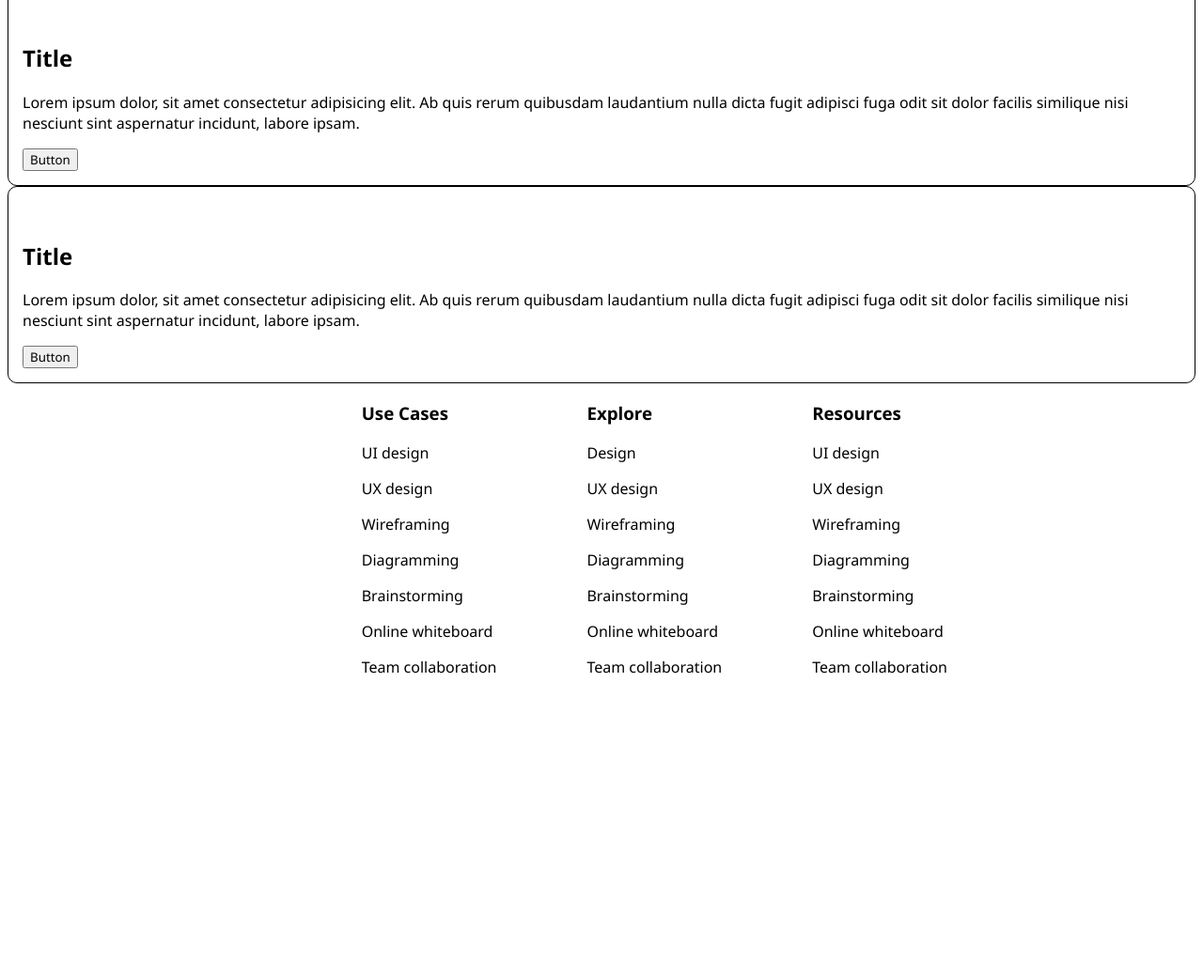
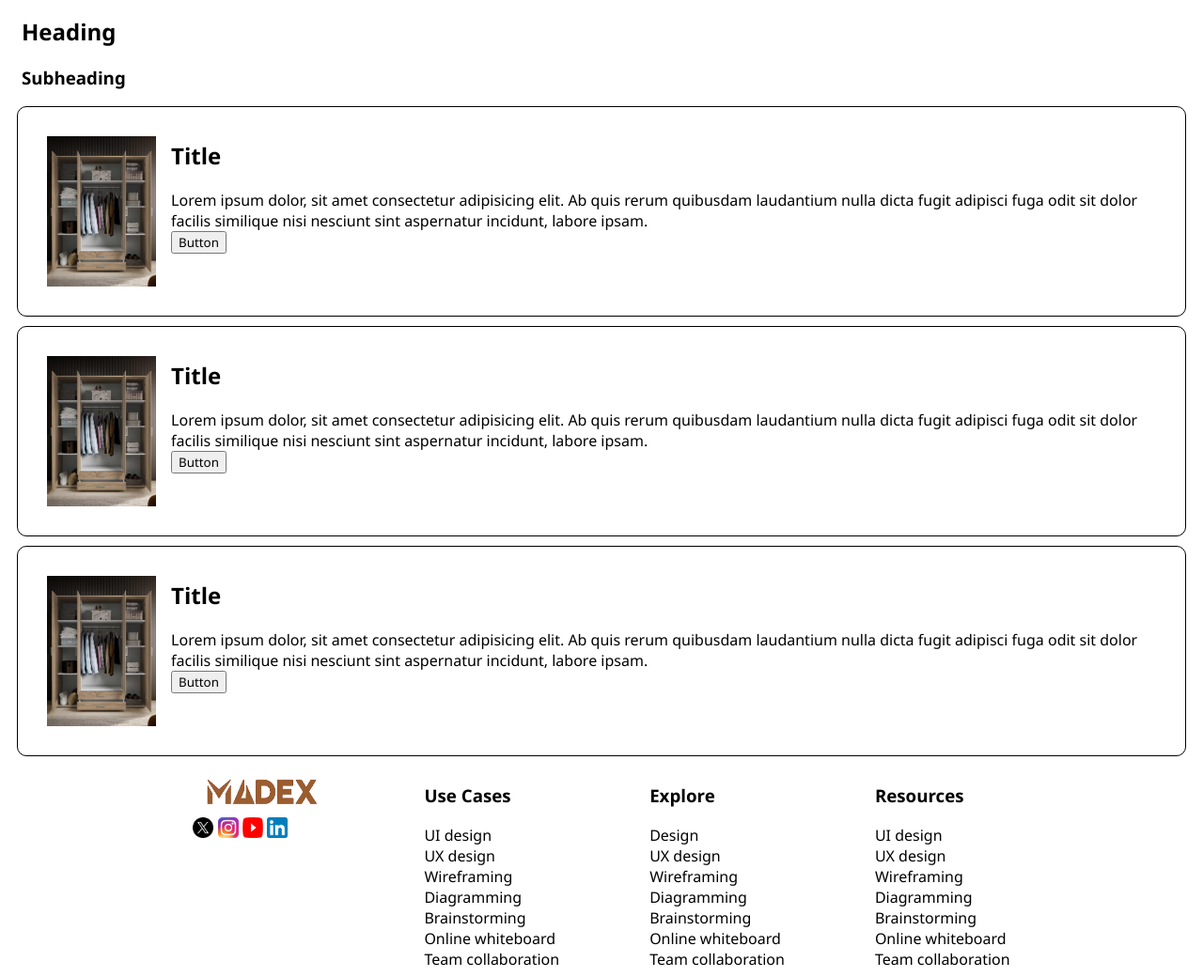
Before and after one commit to vicent3/paginaWebIndexedDB, a plain HTML site: page index.html in a window 1280 px wide. Shown: the part 1080-2120 px from the top of the page at 94% size. Before the commit the page ends 1825 px from the top, so only its background shows below. Drawn offline with Linux system fonts and the light colour scheme.

Commit message:
agregado de imagenes, css y pequeñas modificacion en el html

```diff
--- a/estilos.css
+++ b/estilos.css
@@ -9,6 +9,19 @@
 
 .logo {
     justify-content: start;
+    height: 50px;
+    width: 150px;
+}
+
+.imagen {
+    height: 450px;
+    width: 350px;
+}
+
+.ropero {
+    height: 160px;
+    width: 120px;
+    margin: 1rem;
 }
 
 .navegacion {
@@ -35,9 +48,33 @@
 }
 
 .cards {
+    /* text-align: center; */
     border: 1px solid black;
     border-radius: 10px;
     padding: 15px;
+}
+
+.titulo {
+    padding-left: 15px;
+}
+
+h4,
+p {
+    margin: 0;
+}
+
+.cardfoto {
+    display: flex;
+    border: 1px solid black;
+    border-radius: 10px;
+    padding: 15px;
+    margin: 10px;
+}
+
+
+.logop {
+    height: 22px;
+    width: 22px;
 }
 
 .tabla th,
--- a/index.html
+++ b/index.html
@@ -10,7 +10,7 @@
 
 <body>
     <header class="nav">
-        <img src="#" alt="logo" class="logo">
+        <img src="./img/logo.png" alt="logo" class="logo">
         <nav>
             <ul class="navegacion">
                 <li>
@@ -83,11 +83,13 @@
                 </select>
             </div>
         </section>
-        <h3>Latest Reviews</h3>
+        <h3 class="titulo">Latest Reviews</h3>
         <section class="review">
             <div class="cards">
                 <div>
-                    <h4>******</h4>
+                    <h4>
+                        <center>******</center>
+                    </h4>
                     <h3>Review title</h3>
                     <p>Review body</p>
                     <div>
@@ -99,7 +101,9 @@
             </div>
             <div class="cards">
                 <div>
-                    <h4>******</h4>
+                    <h4>
+                        <center>******</center>
+                    </h4>
                     <h3>Review title</h3>
                     <p>Review body</p>
                     <div>
@@ -111,7 +115,9 @@
             </div>
             <div class="cards">
                 <div>
-                    <h4>******</h4>
+                    <h4>
+                        <center>******</center>
+                    </h4>
                     <h3>Review title</h3>
                     <p>Review body</p>
                     <div>
@@ -121,10 +127,10 @@
                     </div>
                 </div>
             </div>
-        </section>
+        </section> <br>
         <section class="section-tabla">
             <div>
-                <img src="" alt="">
+                <img src="img/madera.jpg" alt="" class="imagen">
             </div>
             <div>
                 <img src="" alt="">
@@ -140,10 +146,10 @@
             </div>
         </section>
         <section>
-            <h2>Heading</h2>
-            <h3>Subheading</h3>
-            <div class="cards">
-                <img src="" alt="">
+            <h2 class="titulo">Heading</h2>
+            <h3 class="titulo">Subheading</h3>
+            <div class="cardfoto">
+                <img src="img/ropero.jpg" alt="" class="ropero">
                 <div>
                     <h2>Title</h2>
                     <p>Lorem ipsum dolor, sit amet consectetur adipisicing elit. Ab quis rerum quibusdam laudantium
@@ -152,8 +158,8 @@
                     <button>Button</button>
                 </div>
             </div>
-            <div class="cards">
-                <img src="" alt="">
+            <div class="cardfoto">
+                <img src="img/ropero.jpg" alt="" class="ropero">
                 <div>
                     <h2>Title</h2>
                     <p>Lorem ipsum dolor, sit amet consectetur adipisicing elit. Ab quis rerum quibusdam laudantium
@@ -162,8 +168,8 @@
                     <button>Button</button>
                 </div>
             </div>
-            <div class="cards">
-                <img src="" alt="">
+            <div class="cardfoto">
+                <img src="img/ropero.jpg" alt="" class="ropero">
                 <div>
                     <h2>Title</h2>
                     <p>Lorem ipsum dolor, sit amet consectetur adipisicing elit. Ab quis rerum quibusdam laudantium
@@ -177,11 +183,15 @@
 
     <footer class="footer">
         <div>
-            <img src="" alt="">
-            <img src="" alt="">
-            <img src="" alt="">
-            <img src="" alt="">
-            <img src="" alt="">
+            <div>
+                <img src="img/logo.png" alt="" class="logo">
+            </div>
+            <div>
+                <img src="img/x.png" alt="" class="logop">
+                <img src="img/Ins.png" alt="" class="logop">
+                <img src="img/yuo.png" alt="" class="logop">
+                <img src="img/linkeding.png" alt="" class="logop">
+            </div>
         </div>
         <div>
             <h3>Use Cases</h3>
--- a/script.js
+++ b/script.js
@@ -7,7 +7,7 @@ document.addEventListener("DOMContentLoaded", () => {
     request.onerror = (error) => console.log("Error al abrir la base de datos:", error);
     request.onsuccess = (event) => {
         db = event.target.result;
-        console.log("Base de datos lista");
+        // console.log("Base de datos lista");
         mostrarClientes();
         mostrarPedidos();
     };
```
Also changed, not shown: img/Ins.png (added), img/linkeding.png (added), img/logo.png (added), img/madera.jpg (added), img/ropero.jpg (added), img/x.png (added), img/yuo.png (added).
